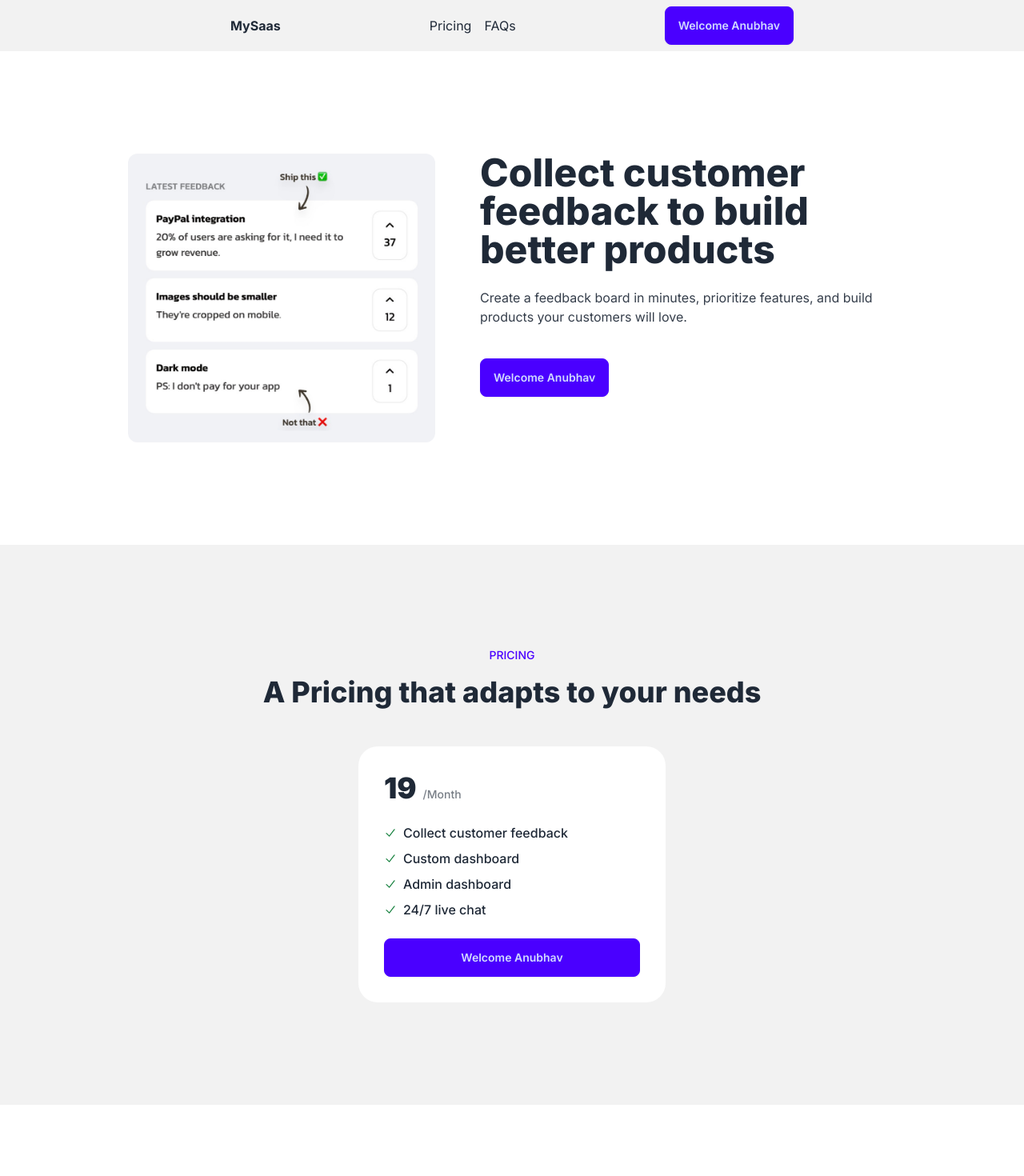
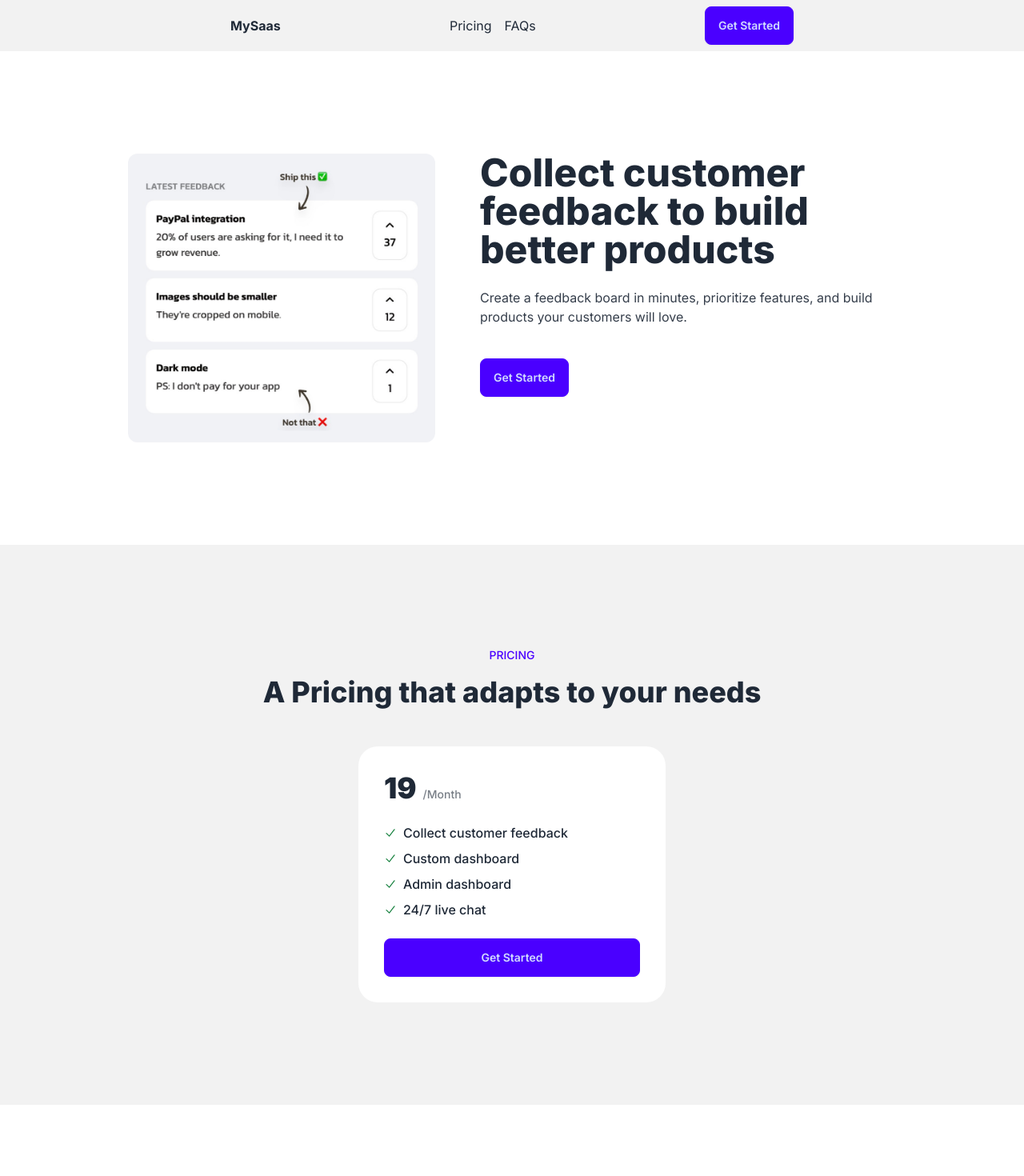
Before and after one commit to anubhav-cp/mysaas, a Next.js app: page / in a window 1280 px wide. Shown: the top 1470 px of the page at 80% size. Built offline with nearby package versions, Linux system fonts and the light colour scheme; no server answers.

Commit message:
added session authentication

```diff
--- /dev/null
+++ b/app/dashboard/layout.js
@@ -0,0 +1,12 @@
+import { redirect } from "next/navigation";
+import { auth } from "@/auth";
+
+export default async function layoutPrivate({children}) {
+    const session = await auth()
+
+    if (!session){
+        redirect('/dashboard')
+    }
+
+    return children
+}
--- a/app/page.js
+++ b/app/page.js
@@ -2,10 +2,11 @@ import ButtonLogin from "@/components/buttonLogin";
 import FaqListItem from "@/components/faqListItem";
 import Image from "next/image";
 import productDemo from "./productDemo.jpeg"
+import { auth } from "@/auth";
 
-export default function Home() {
-  const isLoggedIn = true;
-  const name = "Anubhav";
+export default async function Home() {
+  const session = await auth()
+  console.log(session)
 
   return (
     <main>
@@ -18,7 +19,7 @@ export default function Home() {
             <a className="link link-hover" href="#faq">FAQs</a>
           </div>
           <div>
-            <ButtonLogin hasLoggedIn={isLoggedIn} name={name} />
+            <ButtonLogin session={session} />
           </div>
         </div>
       </section>
@@ -35,7 +36,7 @@ export default function Home() {
           Create a feedback board in minutes, prioritize features, and build
           products your customers will love.
         </div>
-        <ButtonLogin hasLoggedIn={isLoggedIn} name={name} />
+        <ButtonLogin session={session} />
 
         </div>
       </section>
@@ -82,8 +83,6 @@ export default function Home() {
               })}
             </ul>
             <ButtonLogin
-              hasLoggedIn={isLoggedIn}
-              name={name}
               extraStyle={"w-full"}
             />
           </div>
--- a/components/buttonLogin.js
+++ b/components/buttonLogin.js
@@ -1,13 +1,23 @@
+"use client"
+
+import { signIn } from "next-auth/react";
 import Link from "next/link";
 
 const buttonLogin = (props) => {
-    const {hasLoggedIn, name, extraStyle} = props
+    const {session, extraStyle} = props
 
-    if(hasLoggedIn) {
-        return <Link href='dashboard' className={`btn btn-primary ${extraStyle ? extraStyle:''}`}>Welcome {name}</Link>
+    if(session) {
+        return <Link href='dashboard' className={`btn btn-primary ${extraStyle ? extraStyle:''}`}>Welcome {session.user.name || "friend"}</Link>
     }
 
-    return <Link href=''>Please Login!</Link>
+    return(
+
+        <button onClick={() => {
+            signIn(undefined, {callbackUrl: "/dashboard "})
+        }} className={`btn btn-primary ${extraStyle ? extraStyle:''}`}>Get Started
+        </button>
+
+    )
 
 
 }
```
